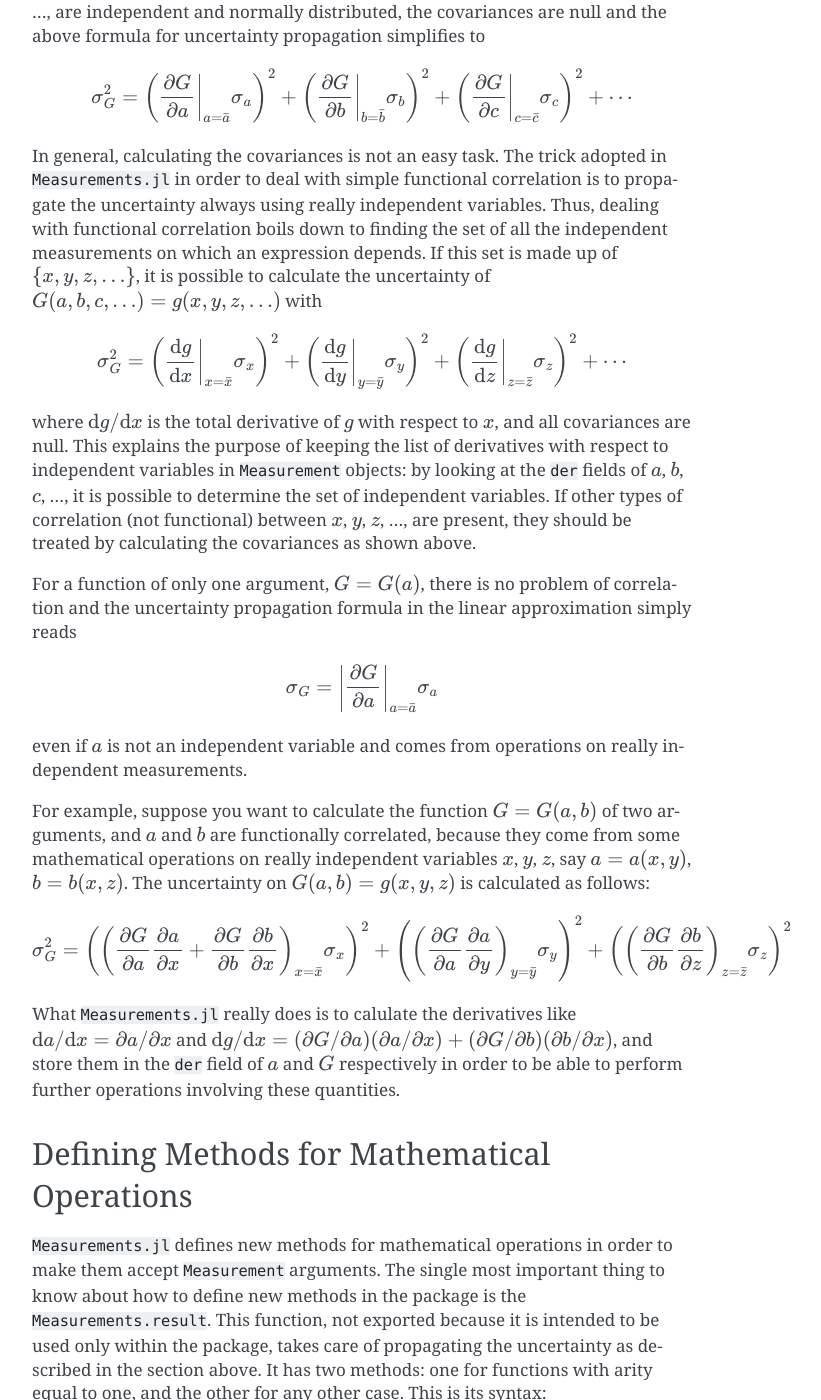
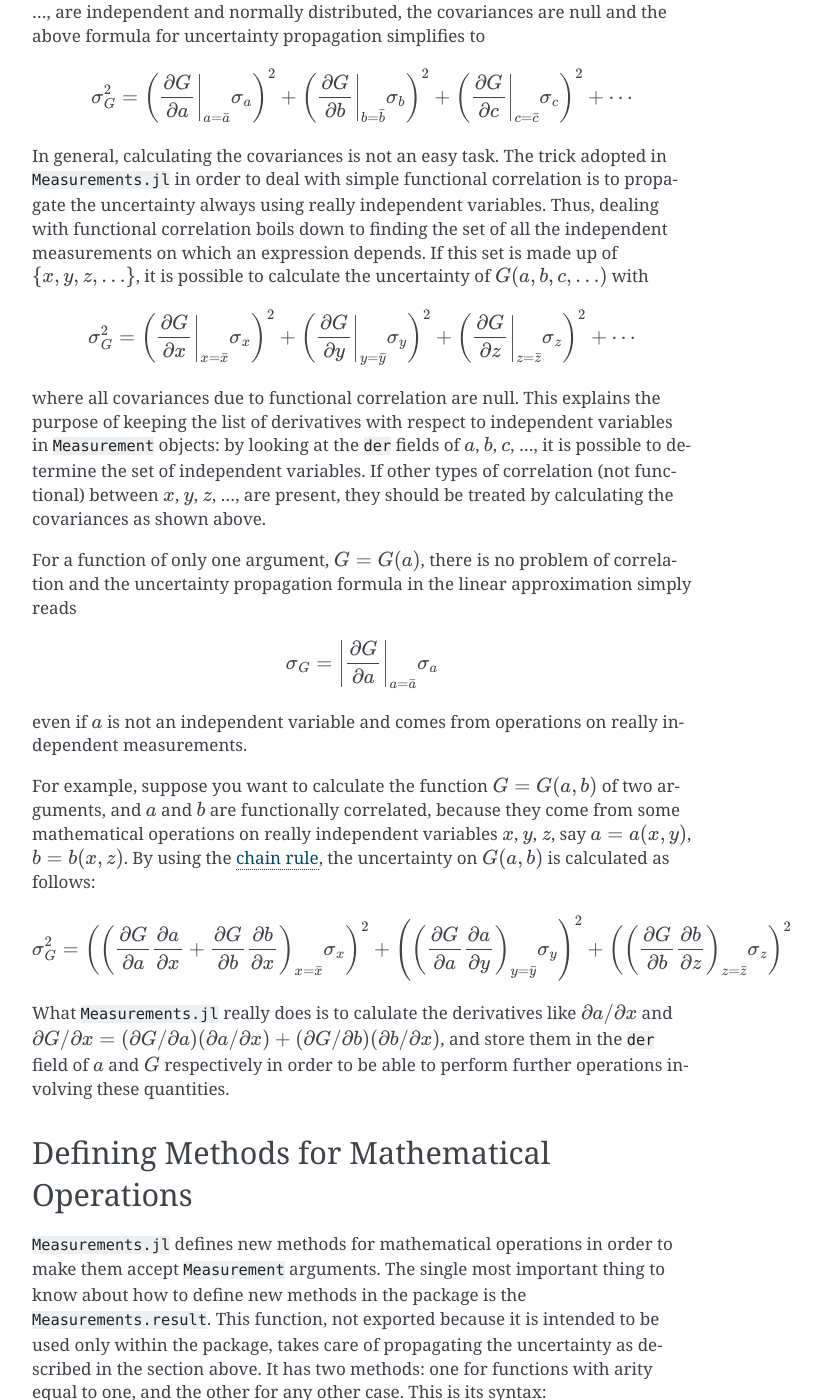
Before and after one commit to JuliaPhysics/Measurements.jl, a Sphinx documentation site: the page built from docs/appendix.rst, in a window 1280 px wide and 1400 px high, scrolled down 2895 px. Shown: the whole window, without its empty margins (388-1209 px from the left). Built offline with Sphinx 7.4.7, drawn with Linux system fonts in a browser that asks for light colours; some of the changed text lies outside the part shown.

Commit message:
Better explain the formula for uncertainty propagation
Always use "partial derivative" instead of "total derivative", as it may
be a bit misleading (though for a function of independent variables only
they’re exactly the same thing).  Do not introduce the g(x, y, z, ...)
function because it may confuse readers.

The current explanation should be a bit simpler and clearer.

```diff
--- a/docs/appendix.rst
+++ b/docs/appendix.rst
@@ -40,8 +40,8 @@ The fields represent:
 - ``der``: the list of derivates with respect to the independent variables from
   which the expression comes.  ``Derivatives`` is a lightweight dictionary type.
   The keys are the tuples ``(val, err, tag)`` of all independent variables from
-  which the object has been derived, while the corresponding value is the total
-  derivative of the object with respect to that independent variable.
+  which the object has been derived, while the corresponding value is the
+  partial derivative of the object with respect to that independent variable.
 
 As already explained in the "Usage" section, every time you use one of the
 constructors
@@ -164,18 +164,17 @@ propagate the uncertainty always using really independent variables.  Thus,
 dealing with functional correlation boils down to finding the set of all the
 independent measurements on which an expression depends.  If this set is made up
 of :math:`\{x, y, z, \dots\}`, it is possible to calculate the uncertainty of
-:math:`G(a, b, c, \dots) = g(x, y, z, \dots)` with
+:math:`G(a, b, c, \dots)` with
 
-.. math:: \sigma_G^2 = \left( \left.\frac{\text{d} g}{\text{d} x}\right\vert_{x
-	  = \bar{x}} \sigma_x \right)^2 + \left( \left.\frac{\text{d}
-	  g}{\text{d} y}\right\vert_{y = \bar{y}} \sigma_y \right)^2 + \left(
-	  \left.\frac{\text{d} g}{\text{d} z}\right\vert_{z = \bar{z}} \sigma_z
+.. math:: \sigma_G^2 = \left( \left.\frac{\partial G}{\partial x}\right\vert_{x
+	  = \bar{x}} \sigma_x \right)^2 + \left( \left.\frac{\partial
+	  G}{\partial y}\right\vert_{y = \bar{y}} \sigma_y \right)^2 + \left(
+	  \left.\frac{\partial G}{\partial z}\right\vert_{z = \bar{z}} \sigma_z
 	  \right)^2 + \cdots
 
-where :math:`\text{d} g/\text{d} x` is the total derivative of :math:`g` with
-respect to :math:`x`, and all covariances are null.  This explains the purpose
-of keeping the list of derivatives with respect to independent variables in
-``Measurement`` objects: by looking at the ``der`` fields of :math:`a`,
+where all covariances due to functional correlation are null.  This explains the
+purpose of keeping the list of derivatives with respect to independent variables
+in ``Measurement`` objects: by looking at the ``der`` fields of :math:`a`,
 :math:`b`, :math:`c`, ..., it is possible to determine the set of independent
 variables.  If other types of correlation (not functional) between :math:`x`,
 :math:`y`, :math:`z`, ..., are present, they should be treated by calculating
@@ -195,7 +194,8 @@ For example, suppose you want to calculate the function :math:`G = G(a, b)` of
 two arguments, and :math:`a` and :math:`b` are functionally correlated, because
 they come from some mathematical operations on really independent variables
 :math:`x`, :math:`y`, :math:`z`, say :math:`a = a(x, y)`, :math:`b = b(x, z)`.
-The uncertainty on :math:`G(a, b) = g(x, y, z)` is calculated as follows:
+By using the `chain rule <https://en.wikipedia.org/wiki/Chain_rule>`__, the
+uncertainty on :math:`G(a, b)` is calculated as follows:
 
 .. math:: \sigma_G^2 = \left( \left(\frac{\partial G}{\partial a}\frac{\partial
 	  a}{\partial x} + \frac{\partial G}{\partial b}\frac{\partial
@@ -206,11 +206,11 @@ The uncertainty on :math:`G(a, b) = g(x, y, z)` is calculated as follows:
 	  z}\right)_{z = \bar{z}} \sigma_z \right)^2
 
 What ``Measurements.jl`` really does is to calulate the derivatives like
-:math:`\text{d}a/\text{d}x = \partial a/\partial x` and :math:`\text{d}
-g/\text{d} x = (\partial G/\partial a)(\partial a/\partial x) + (\partial
-G/\partial b)(\partial b/\partial x)`, and store them in the ``der`` field of
-:math:`a` and :math:`G` respectively in order to be able to perform further
-operations involving these quantities.
+:math:`\partial a/\partial x` and :math:`\partial G/\partial x = (\partial
+G/\partial a)(\partial a/\partial x) + (\partial G/\partial b)(\partial
+b/\partial x)`, and store them in the ``der`` field of :math:`a` and :math:`G`
+respectively in order to be able to perform further operations involving these
+quantities.
 
 Defining Methods for Mathematical Operations
 ~~~~~~~~~~~~~~~~~~~~~~~~~~~~~~~~~~~~~~~~~~~~
--- a/docs/examples.rst
+++ b/docs/examples.rst
@@ -230,10 +230,10 @@ Derivative and Gradient
 ~~~~~~~~~~~~~~~~~~~~~~~
 
 In order to propagate the uncertainties, ``Measurements.jl`` keeps track of the
-total derivative of an expression with respect to all independent measurements
+partial derivative of an expression with respect to all independent measurements
 from which the expression comes. The package provides two convenient functions,
-``Measurements.derivative`` and ``Measurements.gradient``, that return the total
-derivative and the gradient of an expression with respect to independent
+``Measurements.derivative`` and ``Measurements.gradient``, that return the
+partial derivative and the gradient of an expression with respect to independent
 measurements.
 
 .. code-block:: julia
--- a/docs/usage.rst
+++ b/docs/usage.rst
@@ -116,10 +116,10 @@ Derivative and Gradient
 .. function:: Measurements.gradient(y::Measurement, x::AbstractArray{Measurement})
 
 In order to propagate the uncertainties, ``Measurements.jl`` keeps track of the
-total derivative of an expression with respect to all independent measurements
+partial derivative of an expression with respect to all independent measurements
 from which the expression comes. For this reason, the package provides two
 convenient functions, ``Measurements.derivative`` and ``Measurements.gradient``,
-to get the total derivative and the gradient of an expression with respect to
+to get the partial derivative and the gradient of an expression with respect to
 independent measurements.
 
 Standard Score
```
Also changed, not shown: 2 other files.
